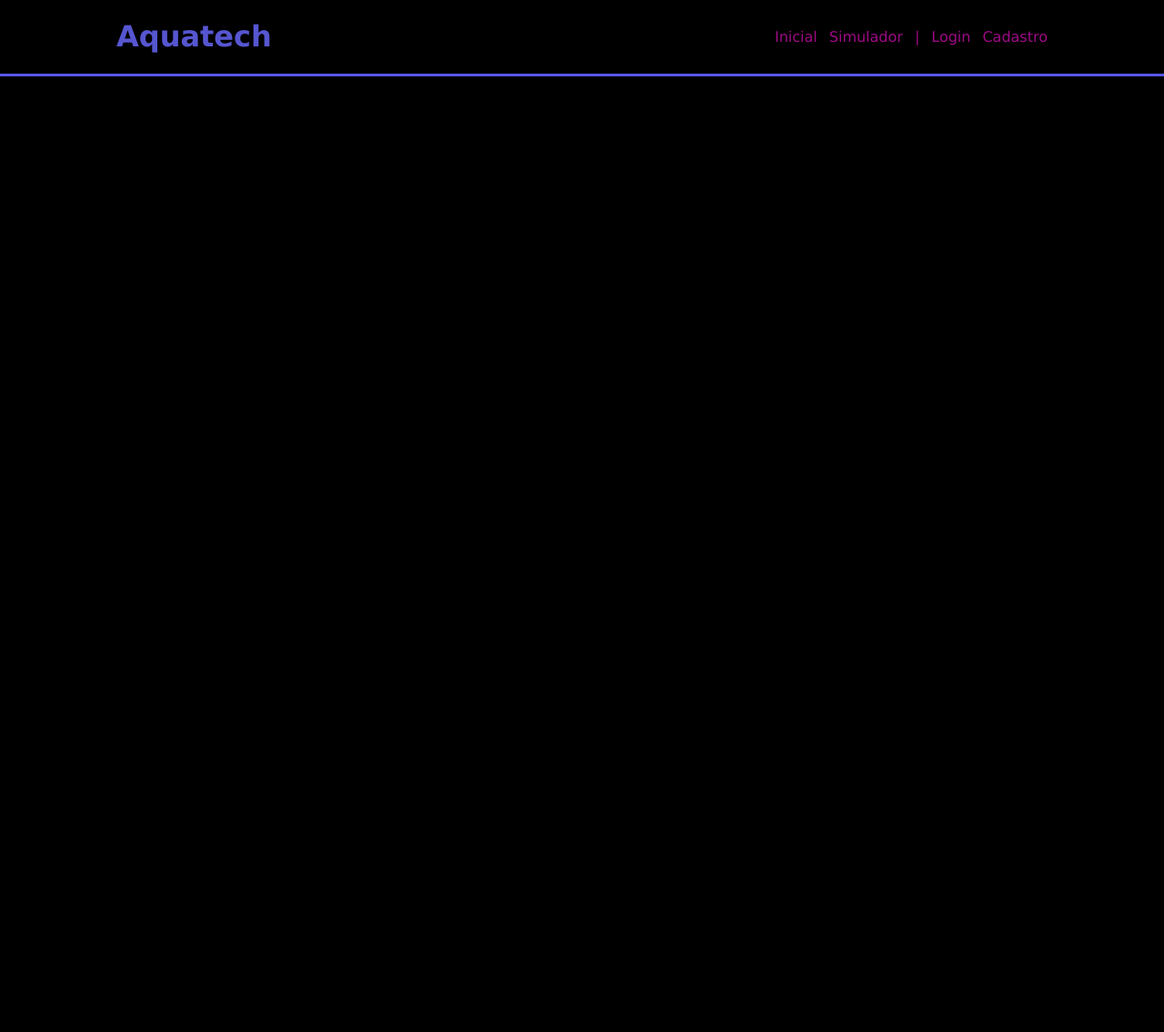
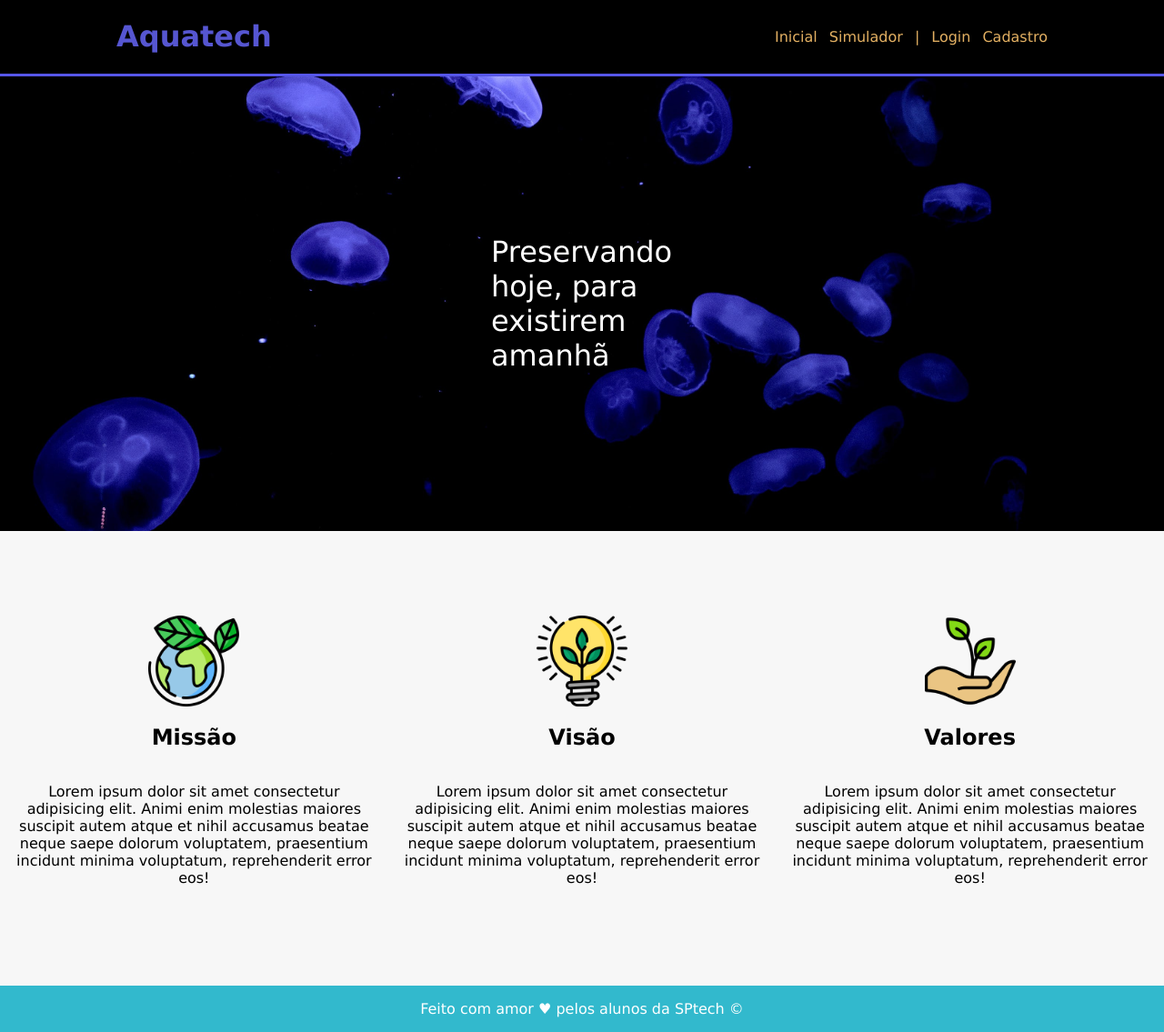
Before and after one commit to Edersouza1/aquatech, a plain HTML site: page index.html in a window 1280 px wide. Shown: the whole page at 91% size. Before the commit the page ends 800 px from the top, so only its background shows below. Drawn offline with Linux system fonts and the light colour scheme.

Commit message:
Melhoramos o código

```diff
--- a/index.html
+++ b/index.html
@@ -14,12 +14,57 @@
                 <li> Inicial</li>
                 <li> Simulador</li>
                 <li>|</li>
-                <li> Login</li>
-                <li> Cadastro</li>
+                <a href="./login.html">
+                    <li> Login</li>
+                </a>
+
+                <a href="./cadastro.html">
+                    <li> Cadastro</li>
+                </a>
+
 
             </ul>
         </div>
+    </div>
 
+    <!-- BANNER -->
+
+    <div class="banner">
+        <div class="container">
+            <p>Preservando hoje, para existirem amanhã</p>
+        </div>
     </div>
+
+
+    <!-- SOCIAL-->
+
+    <div class="social">
+        <div class="container">
+            <div class="box">
+                <img src="./Assets/imagens/planet-earth_color.png" alt="">
+                <h2>Missão</h2>
+                <p>Lorem ipsum dolor sit amet consectetur adipisicing elit. Animi enim molestias maiores suscipit autem atque et nihil accusamus beatae neque saepe dolorum voluptatem, praesentium incidunt minima voluptatum, reprehenderit error eos!</p>
+            </div>
+            <div class="box">
+                <img src="./Assets/imagens/lightbulb_color.png" alt="">
+                <h2>Visão</h2>
+                <p>Lorem ipsum dolor sit amet consectetur adipisicing elit. Animi enim molestias maiores suscipit autem atque et nihil accusamus beatae neque saepe dolorum voluptatem, praesentium incidunt minima voluptatum, reprehenderit error eos!</p>
+            </div>
+            <div class="box">
+                <img src="./Assets/imagens/growth_color.png" alt="">
+                <h2>Valores</h2>
+                <p>Lorem ipsum dolor sit amet consectetur adipisicing elit. Animi enim molestias maiores suscipit autem atque et nihil accusamus beatae neque saepe dolorum voluptatem, praesentium incidunt minima voluptatum, reprehenderit error eos!</p>
+            </div>
+        </div>
+    </div>
+
+    <!-- Footer-->
+
+    <div class="footer">
+        <div class="container">
+            <p>Feito com amor &hearts; pelos alunos da SPtech &copy;</p>
+        </div>
+    </div>
+
 </body>
 </html>
--- a/style.css
+++ b/style.css
@@ -13,11 +13,20 @@ body {
 
 .navbar{
     width: 300px;
-    color: rgb(158, 10, 133);
+    color: #e3b062;
     list-style: none;
     display: flex;
     justify-content: space-between;
     align-items: center;
+}
+
+.navbar a{
+    color: #e3b062;
+    text-decoration: none;
+}
+
+.navbar a:hover{
+    color: #32b9cd;
 }
 
 .header {
@@ -34,3 +43,63 @@ body {
 .header .container{
     justify-content: space-between;
 }
+
+/* BANNER */
+
+.banner{
+    background-image: url("./Assets/imagens/bg-jelly-fish-para_outras_pags.png");
+    height: 500px;
+    color: white;
+}
+
+.banner .container{
+    justify-content: center;
+    align-items: center;
+    height: 100%;
+}
+
+.banner .container p{
+    font-size: 32px;
+    width: 200px;
+}
+
+/* SOCIAL */
+
+.social{
+    background-color: #f7f7f7;
+    height: 500px;
+}
+
+.social .container{
+    align-items: center;
+    height: 100%;
+    width: 100%;
+    justify-content: space-around;
+}
+
+.social .container .box{
+    display: flex;
+    flex-direction: column;
+    align-items: center;
+    text-align: center;
+}
+
+.social .container .box img{
+    width: 100px;
+}
+
+.social .container .box p{
+    width: 400px;
+}
+
+/* FOOTER*/
+
+.footer{
+    background-color: #32b9cd;
+    color: white;
+}
+
+.footer .container{
+    justify-content: center;
+    text-align: center;
+}
```
Also changed, not shown: cadastro.html (added, +11 -0 lines), login.html (added, +11 -0 lines), Assets/imagens/bg-jelly-fish-para_outras_pags.png (added), Assets/imagens/favicon2.ico (added), Assets/imagens/growth_color.png (added), Assets/imagens/lightbulb_color.png (added), Assets/imagens/planet-earth_color.png (added).
